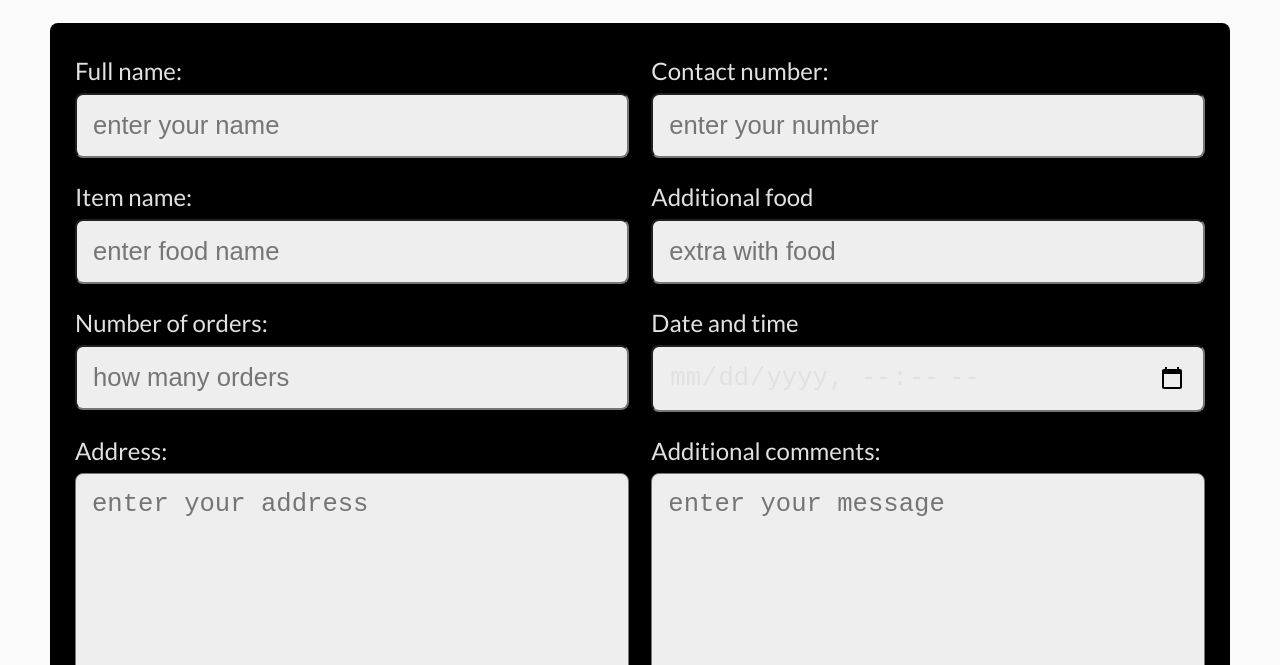
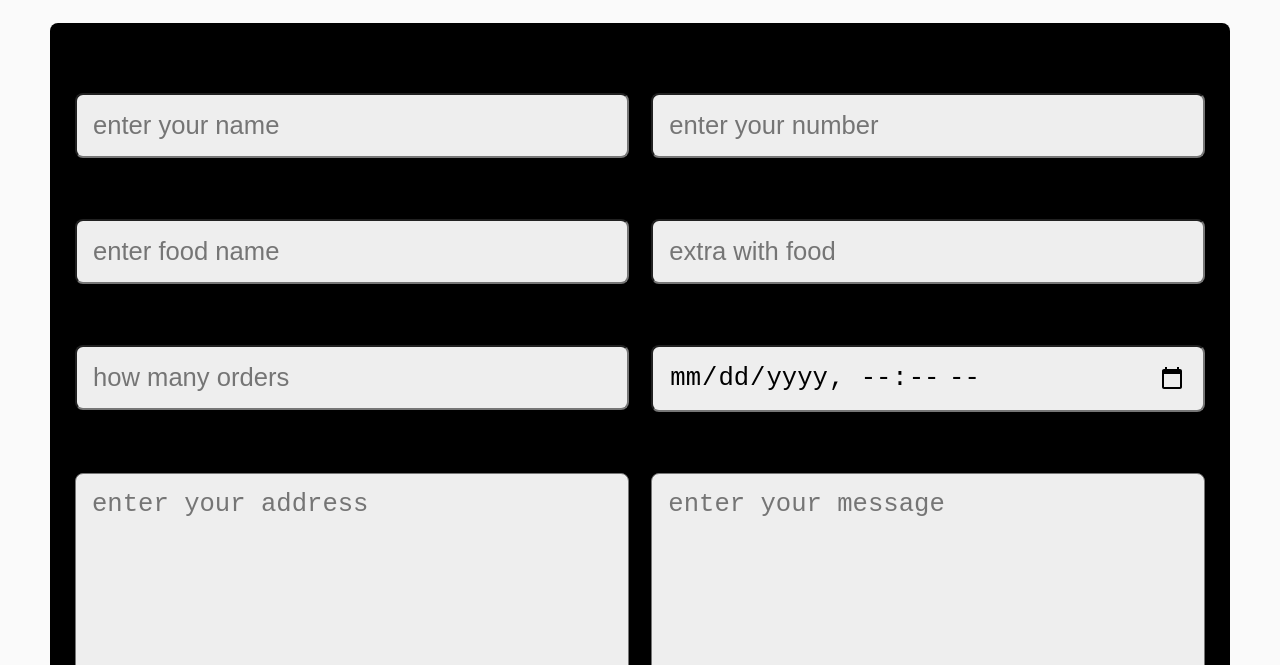
Before and after one commit to chowdhuryaisha/streetsofJapan, a plain HTML site: page contacts.html in a window 1280 px wide. Shown: the part 135-800 px from the top of the page. Drawn offline with Linux system fonts and the light colour scheme.

Commit message:
Update contacts.css

```diff
--- a/contacts.css
+++ b/contacts.css
@@ -153,7 +153,7 @@ nav a:hover {
     background:rgb(0, 0, 0);
     padding:1.5rem;
     margin:0 auto;
-    color: rgb(226, 225, 225);
+    color: rgb(0, 0, 0);
 }
 
 .order form .inputBox{
```
